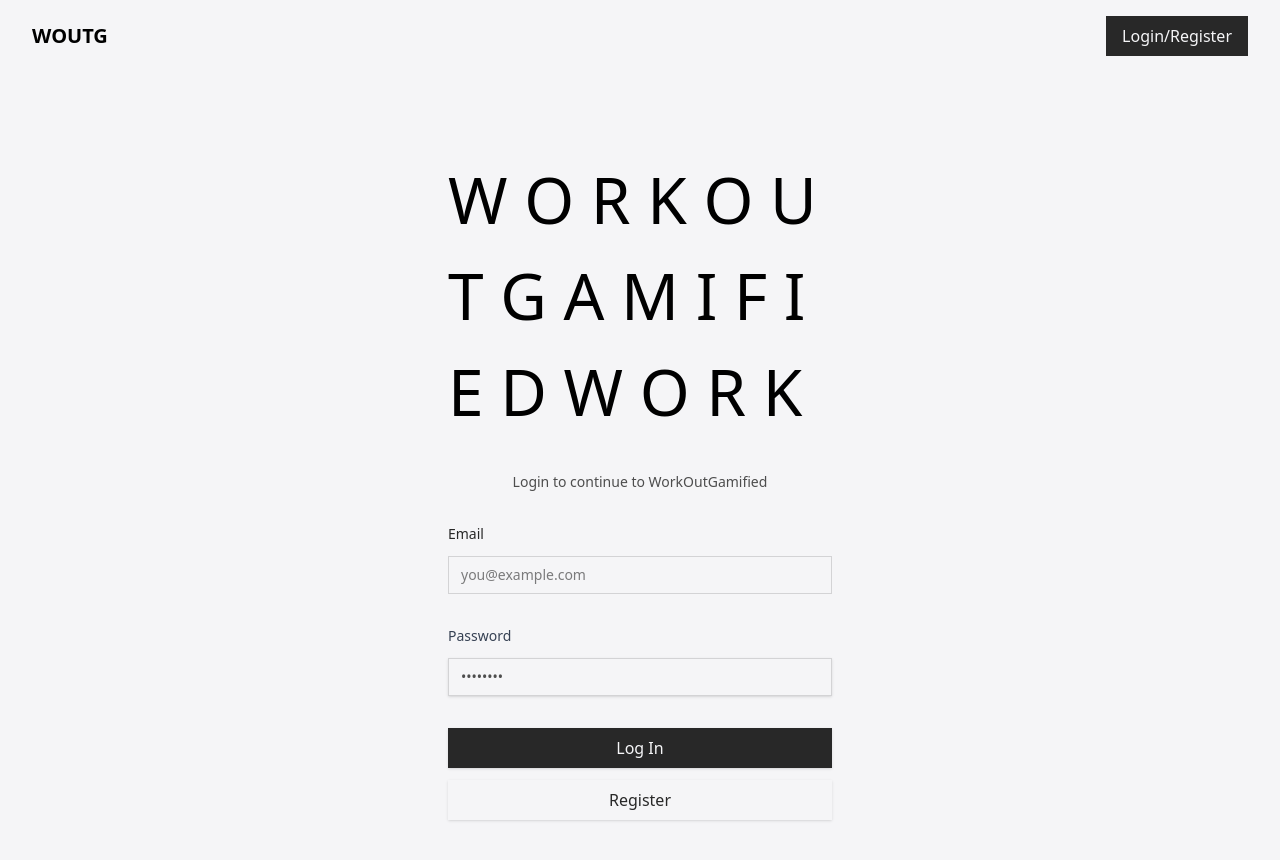
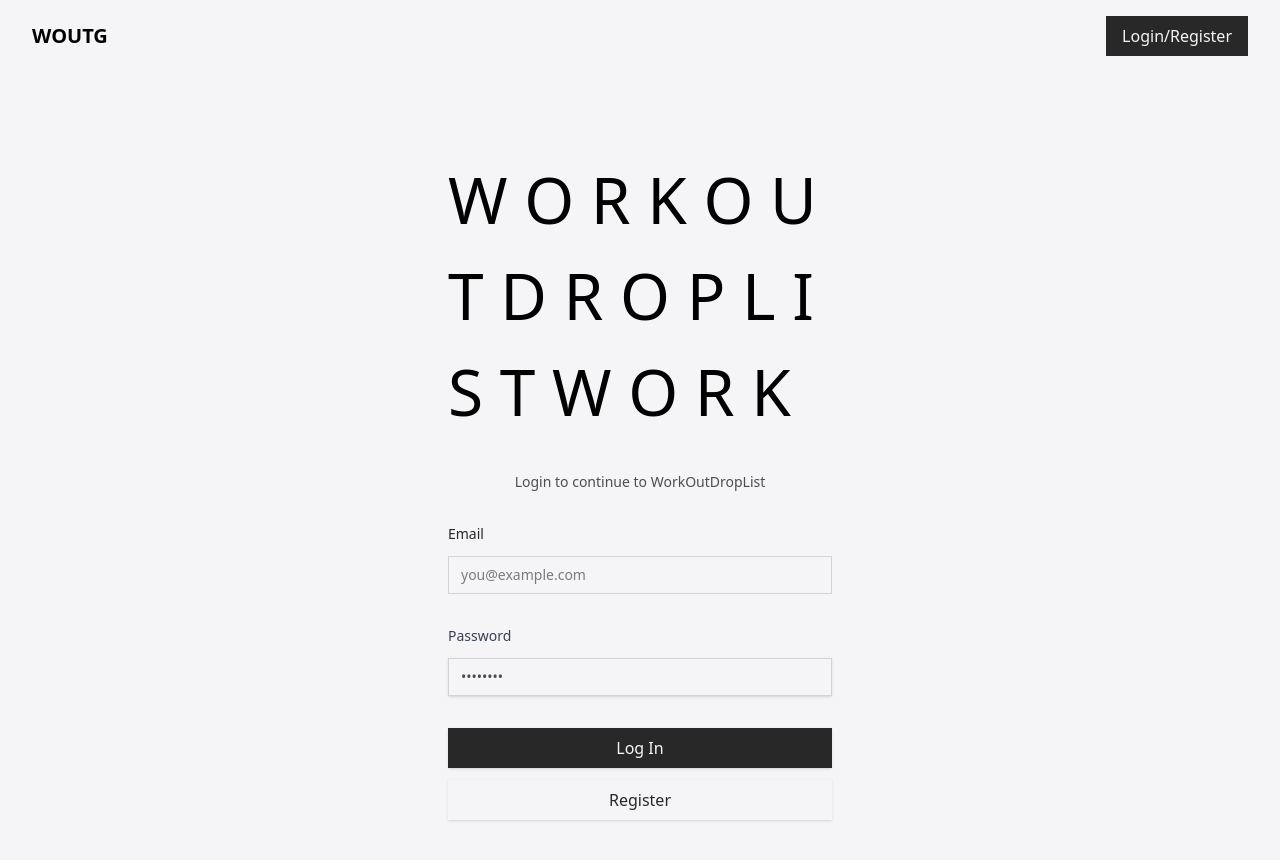
Before and after one commit to xinhanlim/workoutDroplist-FE, a React (Vite) app: page /login in a window 1280 px wide. Shown: the top 860 px of the page. Built offline with nearby package versions, Linux system fonts and the light colour scheme.

Commit message:
change name of workout gamifigfied

```diff
--- a/src/pages/LoginPage.jsx
+++ b/src/pages/LoginPage.jsx
@@ -53,8 +53,8 @@
                                 function (formik) {
                                     return (
                                         <Form className="flex flex-col min-w-[360px] w-full max-w-md p-8 mx-auto my-12 space-y-8">
-                                            <p className="text-[64px] text-[##282828] ">W O R K O U T  G A M I F I E D W O R K</p>
-                                            <p className="text-sm text-[#4d4d4d] text-center">Login to continue to WorkOutGamified</p>
+                                            <p className="text-[64px] text-[##282828] ">W O R K O U T D R O P L I S T W O R K</p>
+                                            <p className="text-sm text-[#4d4d4d] text-center">Login to continue to WorkOutDropList</p>
 
                                             <div className="space-y-3">
                                                 <label className="block text-sm font-medium text-[#282828]">
--- a/src/pages/RegisterPage.jsx
+++ b/src/pages/RegisterPage.jsx
@@ -60,13 +60,13 @@
                             {
                                 (formik) => (<Form className="flex flex-col min-w-[360px] w-full max-w-md p-8 mx-auto my-12 space-y-8">
                                     <div>
-                                        <p className="text-[64px] ">W O R K O U T  G A M I F I E D W O R K</p>
+                                        <p className="text-[64px] ">W O R K O U T  D R O P L I S T W O R K</p>
                                         <p className="text-sm text-gray-500 text-center">THANKS FOR CHOOSING US</p>
                                     </div>
 
                                     <div>
                                         <label htmlFor="displayName" className="block text-sm font-medium text-[#4d4d4d]" >Display Name:</label>
-                                        <Field type="text" id="displayName" name="displayName" className="mt-1 block w-full borderborder-[#4d4d4d]/20 px-3 py-2text-[#282828 placeholder-[#4d4d4d] shadow-sm sm:text-sm" />
+                                        <Field type="text" id="displayName" name="displayName" className="mt-1 block w-full borderborder-[#4d4d4d]/20 px-3 py-2 text-[#282828 placeholder-[#4d4d4d] shadow-sm sm:text-sm" />
                                         {formik.errors.displayName && formik.touched.displayName && <div className="text-sm text-red-600">{formik.errors.displayName}</div>}
                                     </div>
                                     <div>
```
Also changed, not shown: src/pages/LandingPage.jsx (added).
